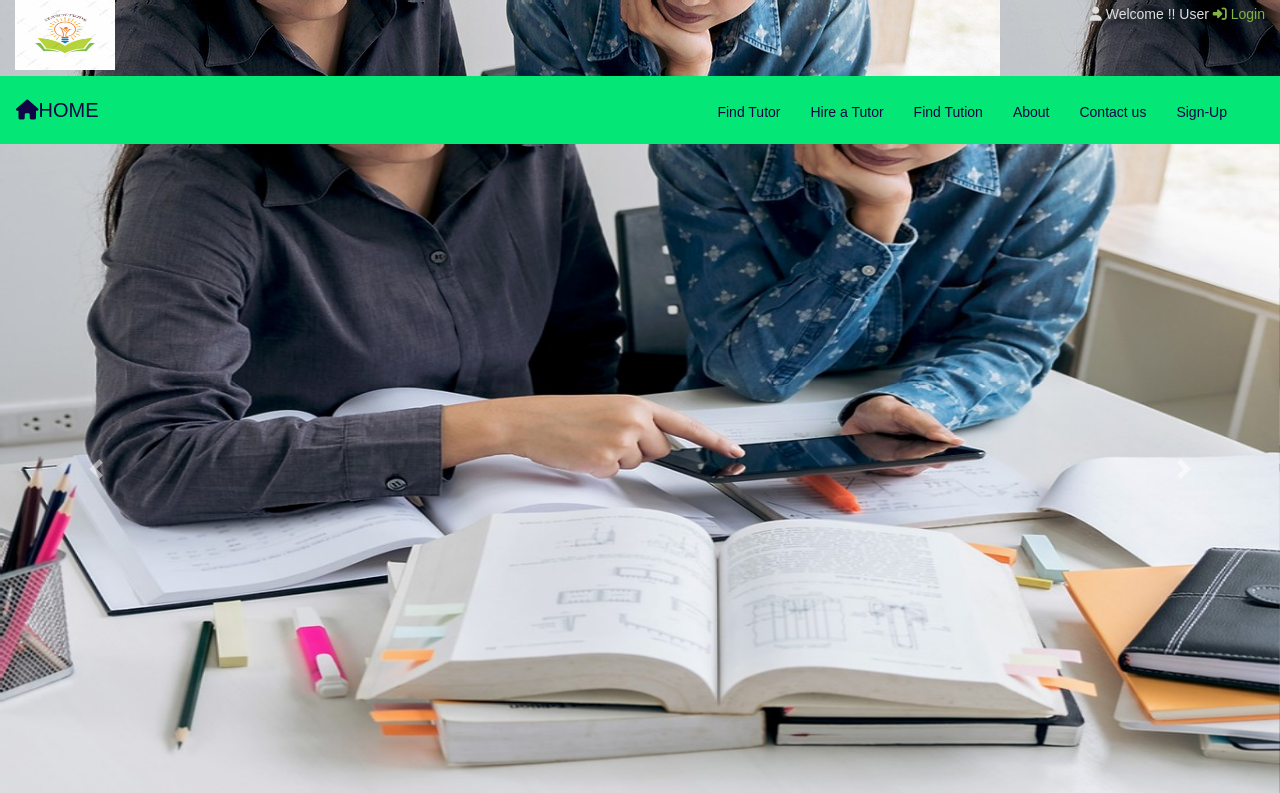
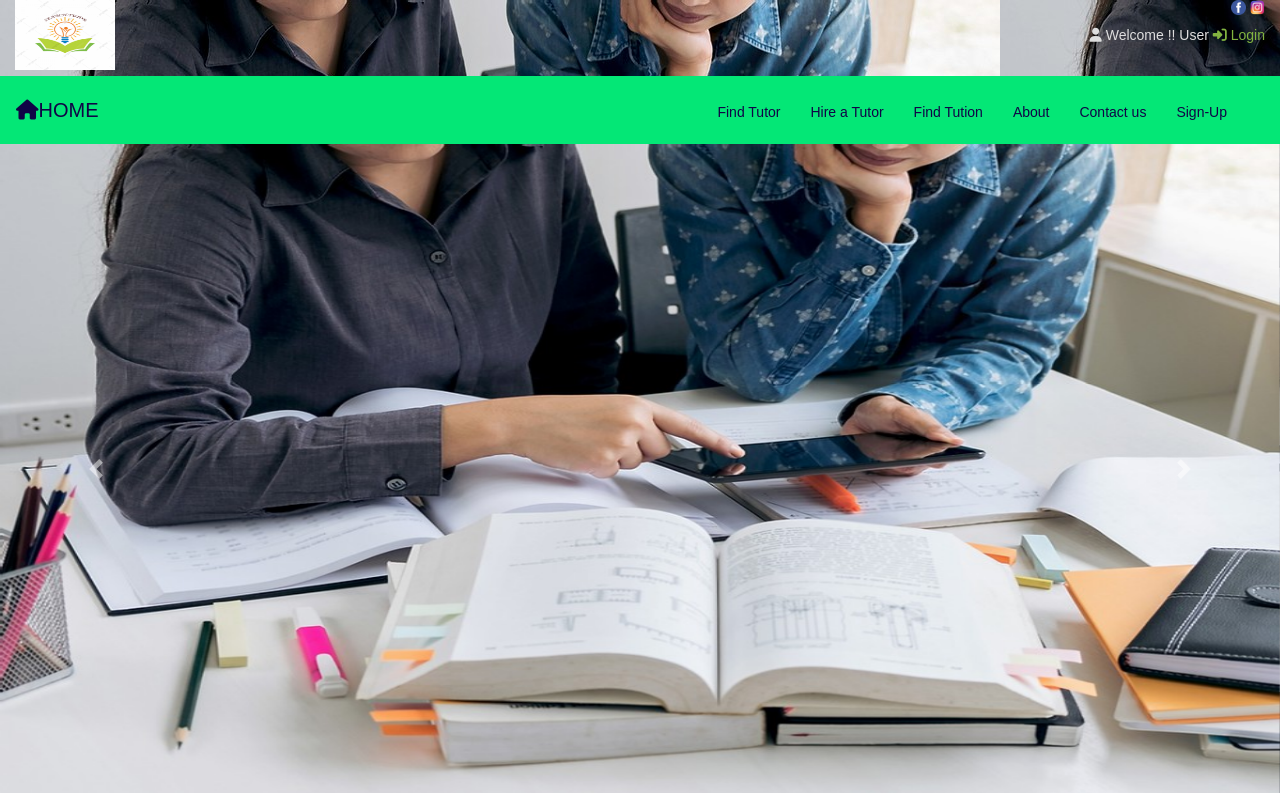
Before and after one commit to afrozasultana19/Search-tutor, a PHP site: page /index.php in a window 1280 px wide. Shown: the top 793 px of the page. Run offline with PHP 8.4, Linux system fonts and the light colour scheme; some libraries are stand-ins or nearby versions; some web fonts are replaced.

Commit message:
modified file

```diff
--- a/includes/header.php
+++ b/includes/header.php
@@ -1,12 +1,14 @@
 <!DOCTYPE html>
 <html>
 <head>
-	<title>homepage</title>
-	 <meta charset="utf-8">
+		 <meta charset="utf-8">
   <meta name="viewport" content="width=device-width, initial-scale=1">
   <link rel="stylesheet" href="css/bootstrap.min.css">
    <link rel="stylesheet" href="css/main.css">
    <link rel="stylesheet" href="css/footer.css">
+   <link rel="stylesheet" href="css/style.css">
+   <link rel="stylesheet" href="css/th.css">
+
 </head>
 <body>
 <header><div class="container-fluid">
@@ -15,7 +17,9 @@
     <img src="pic/image.png" width="100" height="70">
   </div>
   <div class="col-md-2 col-sm-6 text-right">
-   <div class="user-box"><i class="fa fa-user"></i>   Welcome !! User <a title="Login" href="#" data-toggle="modal" data-target="#"> <i class="fa fa-sign-in"></i> Login</a> </div>
+   <a href="#"> <img src="pic/fb-logo.png"  width="15" height="15"></a>
+    <a href="#"> <img src="pic/insta-logo.png" width="15" height="15"></a>
+   <div class="user-box"><i class="fa fa-user"></i>   Welcome !! User <a title="Login" href="login.php" data-toggle="modal" data-target="login.php"> <i class="fa fa-sign-in"></i> Login</a> </div>
      </div>
   </div>
 </div>
```
